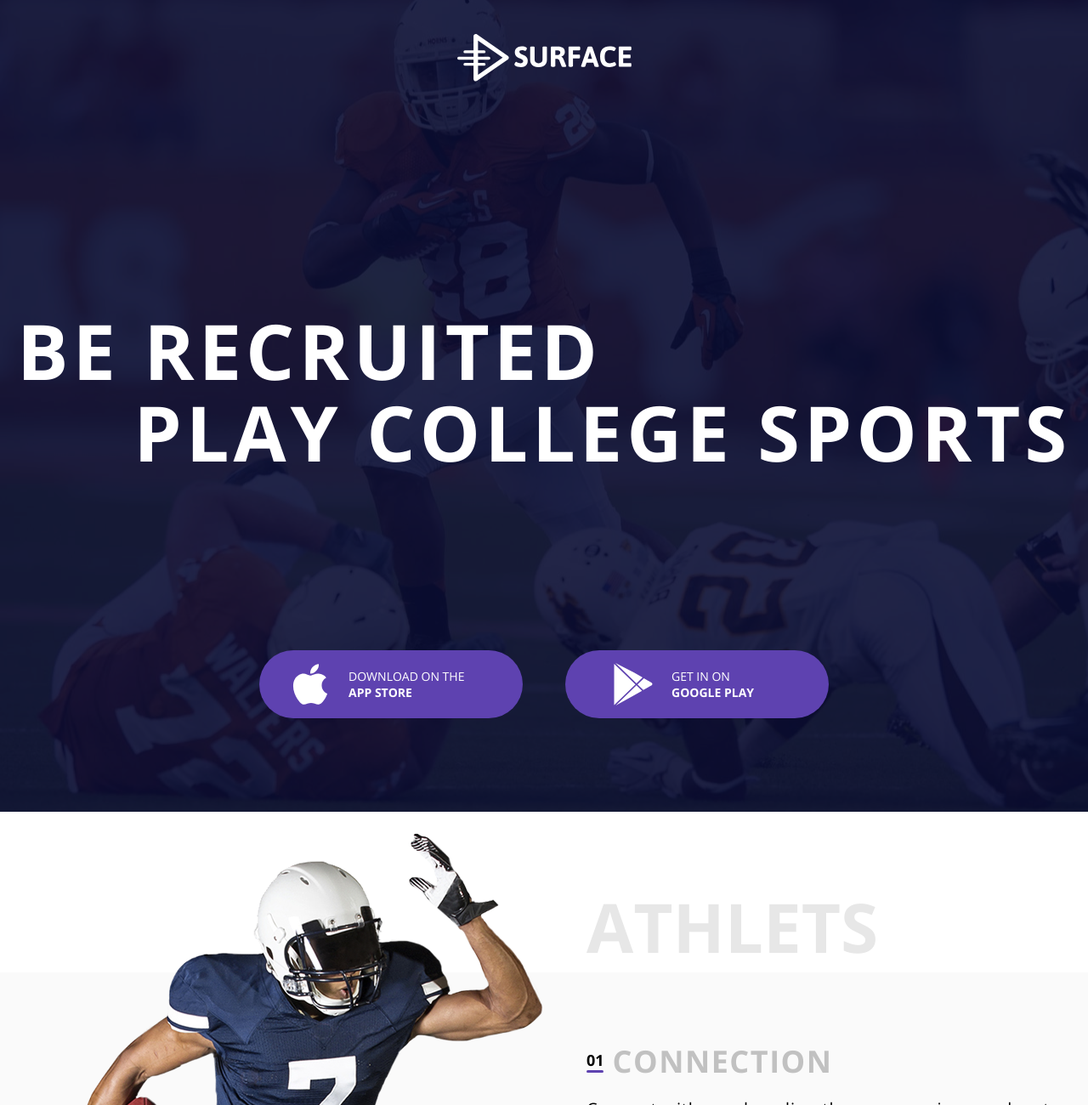
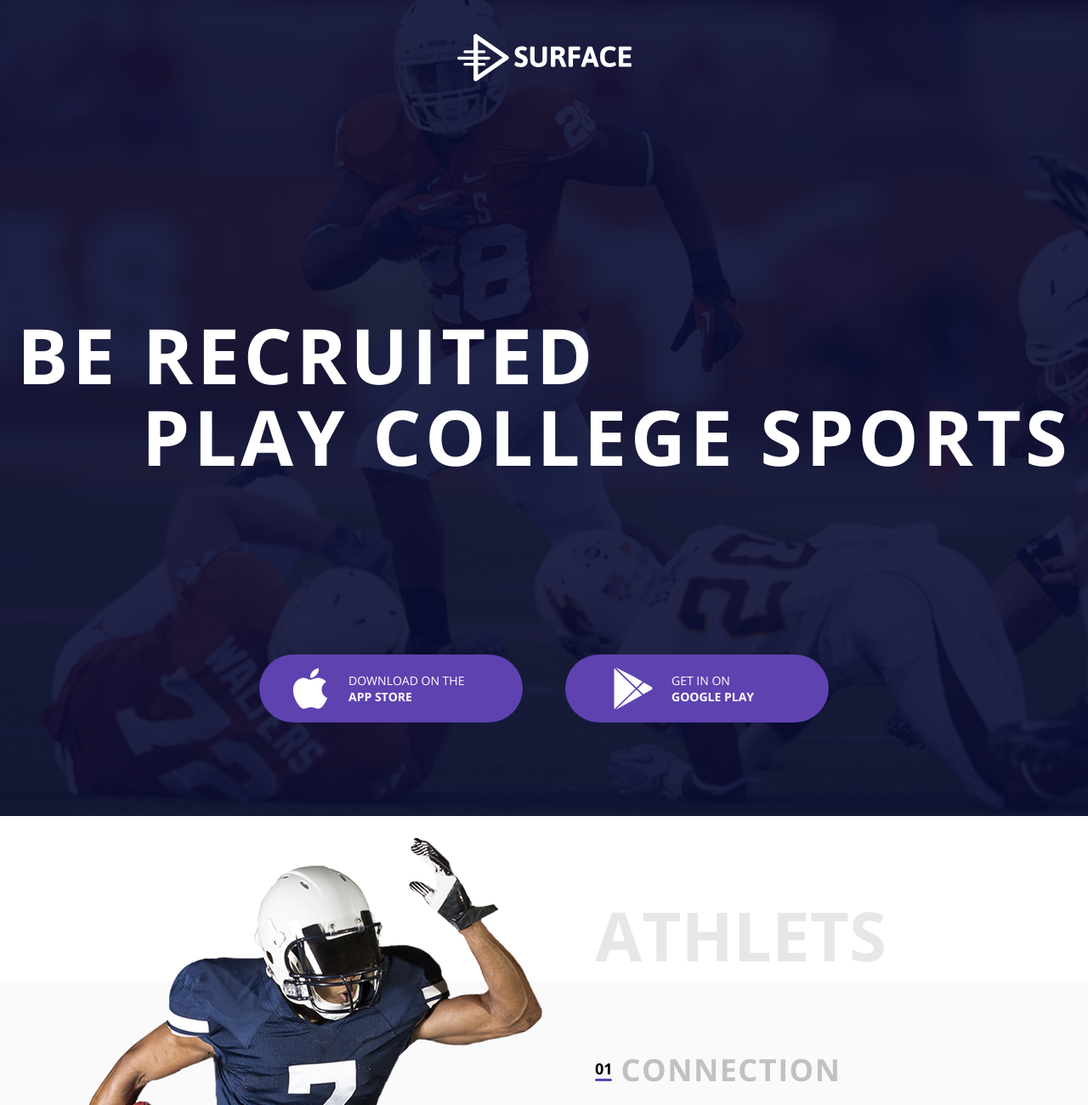
Before and after one commit to Vadim2107/mq-diploma, a plain HTML site: page index.html in a window 1280 px wide. Shown: the top 1300 px of the page at 85% size. Drawn offline with Linux system fonts and the light colour scheme; files whose address does not match are found by name.

Commit message:
Add files via upload

```diff
--- a/css/style.css
+++ b/css/style.css
@@ -662,7 +662,7 @@ body {
   }
 
   .container-logo {
-    margin-bottom: 250px;
+    margin-bottom: 255px;
   }
 
   .header-title-container {
@@ -675,7 +675,7 @@ body {
 
   .header-title, .header-slogan {
     font-size: 90px;
-    letter-spacing: 5px;
+    letter-spacing: 4.5px;
   }
 
   .header-slogan {
@@ -704,7 +704,7 @@ body {
     width: 50%;
     max-width: 790px;
     margin-left: 50%;
-    padding: 50px 20px 50px 50px;
+    padding: 50px 20px 50px 60px;
   }
 
   .container-content-players {
@@ -718,7 +718,7 @@ body {
   }
 
   .content-big {
-    padding-left: 50px;
+    padding-left: 60px;
   }
 
   .content-big, .content-big-players {
@@ -744,13 +744,13 @@ body {
   }
 
   .section-image {
-    padding-top: 80px;
+    padding-top: 85px;
   }
 
   .section-title-athlets {
     width: 50%;
     margin-left: 50%;
-    padding-left: 50px;
+    padding-left: 60px;
   }
 
   .section-title-players {
```
